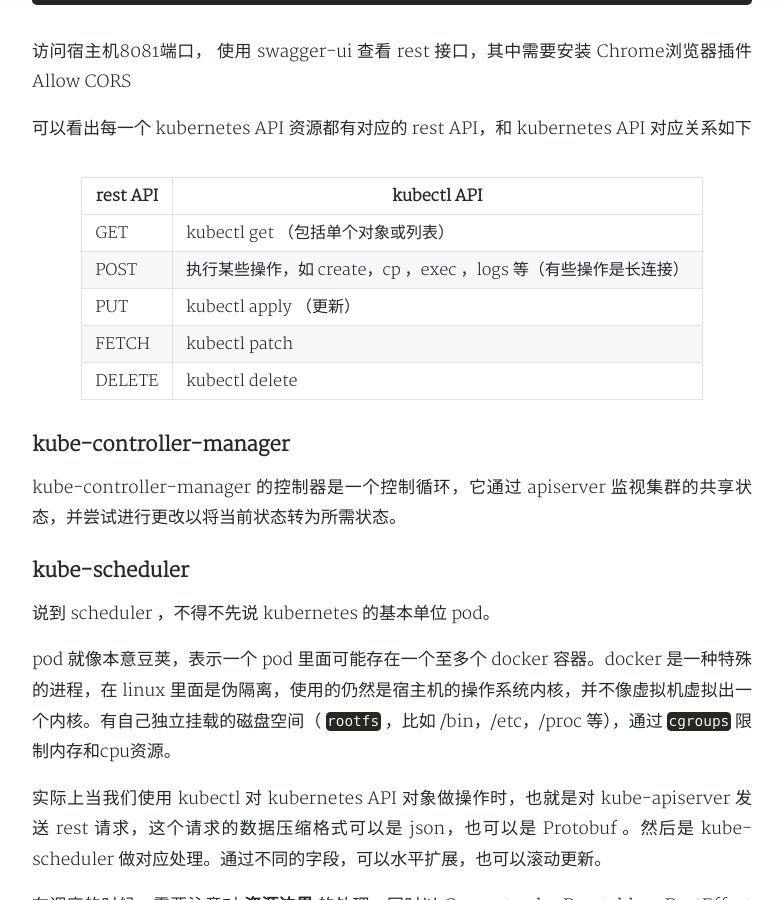
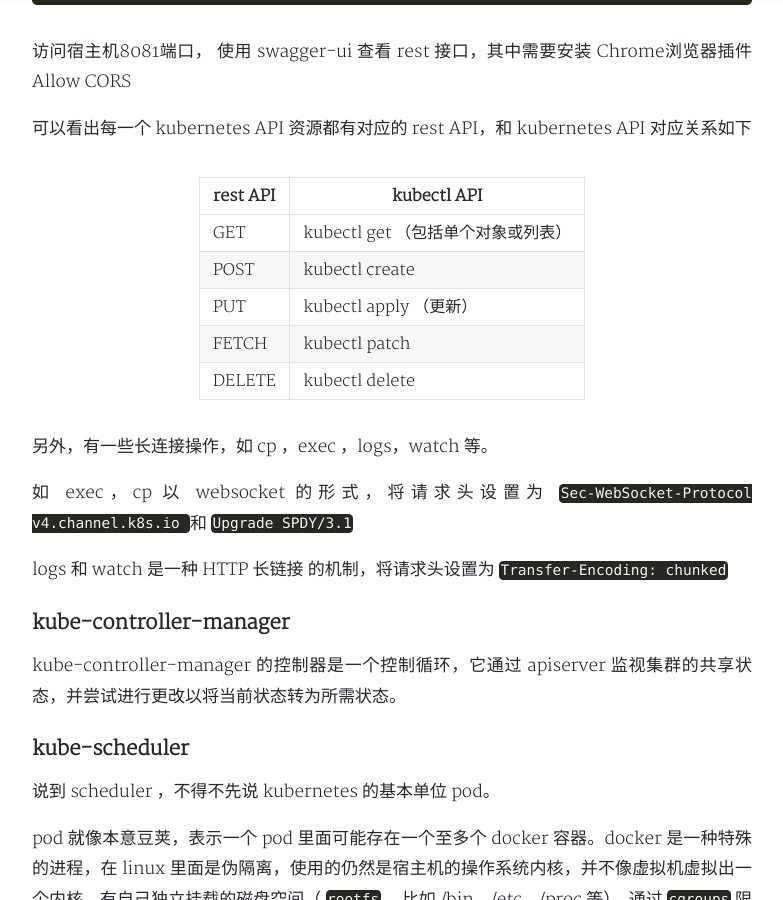
Before and after one commit to ica10888/ica10888.github.io, a Jekyll site: the page built from _posts/2020-02-03-kubernetes 架构.md, in a window 1280 px wide and 900 px high, scrolled down 1667 px. Shown: the whole window, without its empty margins (248-1031 px from the left). Built offline with Jekyll 4.4.1, drawn with Linux system fonts in a browser that asks for light colours; nearby versions of some CDN libraries; a style sheet for code colours, icons or effects is not loaded.

Commit message:
Update 2020-02-03-kubernetes 架构.md

```diff
--- a/_posts/2020-02-03-kubernetes 架构.md
+++ b/_posts/2020-02-03-kubernetes 架构.md
@@ -44,10 +44,18 @@
 | rest API | kubectl API                                                  |
 | -------- | ------------------------------------------------------------ |
 | GET      | kubectl get （包括单个对象或列表）                           |
-| POST     | 执行某些操作，如 create，cp ，exec ，logs 等（有些操作是长连接） |
+| POST     | kubectl create                                              |
 | PUT      | kubectl apply （更新）                                       |
 | FETCH    | kubectl patch                                                |
 | DELETE   | kubectl delete                                               |
+
+另外，有一些长连接操作，如 cp ，exec ，logs，watch 等。
+
+如 exec，cp 以 websocket 的形式，将请求头设置为 `Sec-WebSocket-Protocol v4.channel.k8s.io ` 和 `Upgrade SPDY/3.1`
+
+logs 和 watch 是一种 HTTP 长链接 的机制，将请求头设置为 `Transfer-Encoding: chunked`
+
+
 
 ### kube-controller-manager
 
```
